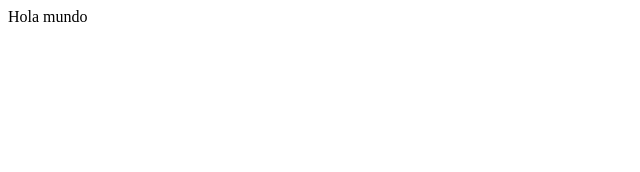
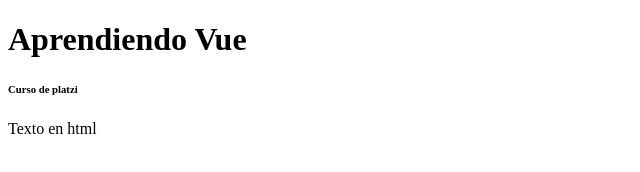
Before and after one commit to afperdomo2/curso-vue-introduccion, a plain HTML site: page index.html in a window 1280 px wide. Shown: the whole page, without its empty margins (0-640 px from the left). Drawn offline with nearby package versions, Linux system fonts and the light colour scheme.

Commit message:
Clase 2: Interpolación de datos

```diff
--- a/index.html
+++ b/index.html
@@ -15,11 +15,25 @@
         const vm = Vue.createApp({
             data() {
                 return {
-                    text: "Hola mundo"
+                    title: "Aprendiendo Vue",
+                    text: "Curso de platzi",
+                    textHtml: "<p>Texto en html</p>"
                 };
-            }
+            },
+            template: `
+                <div>
+                    <h1 v-once v-text="title"></h1>
+                    <h6>{{ text }}</h6>
+                    <div v-html="textHtml"></div>
+                </div>`
         }).mount('#app');
         console.log(vm);
+
+        /*
+        * v-text = Directiva para actualizar un elemento de tipo texto, igual que {{}}
+        * v-once = Permite renderizar solo la primera vez
+        * v-html = Permite escapar las etiquetas html en el texto
+        */
     </script>
 </body>
 </html>
```
